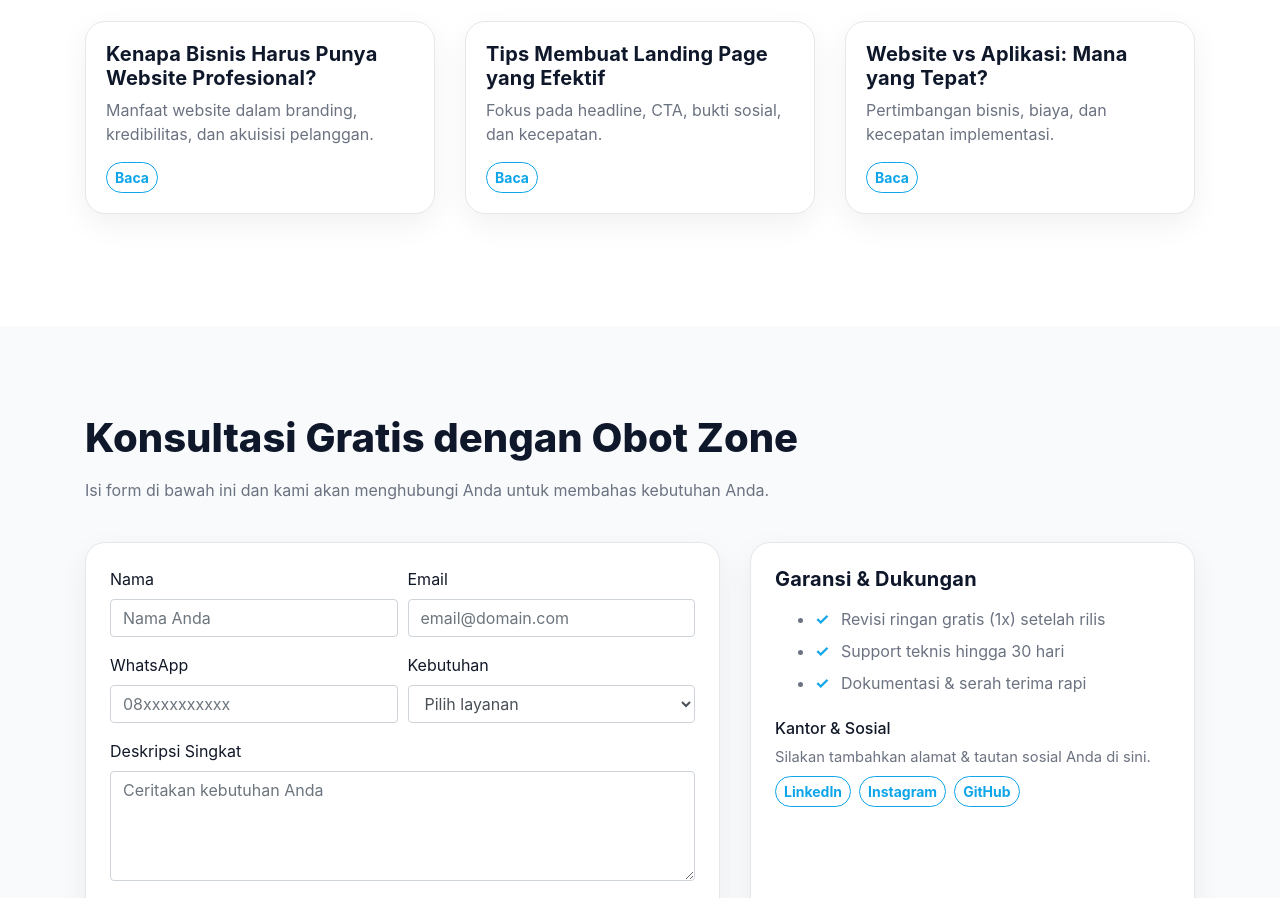
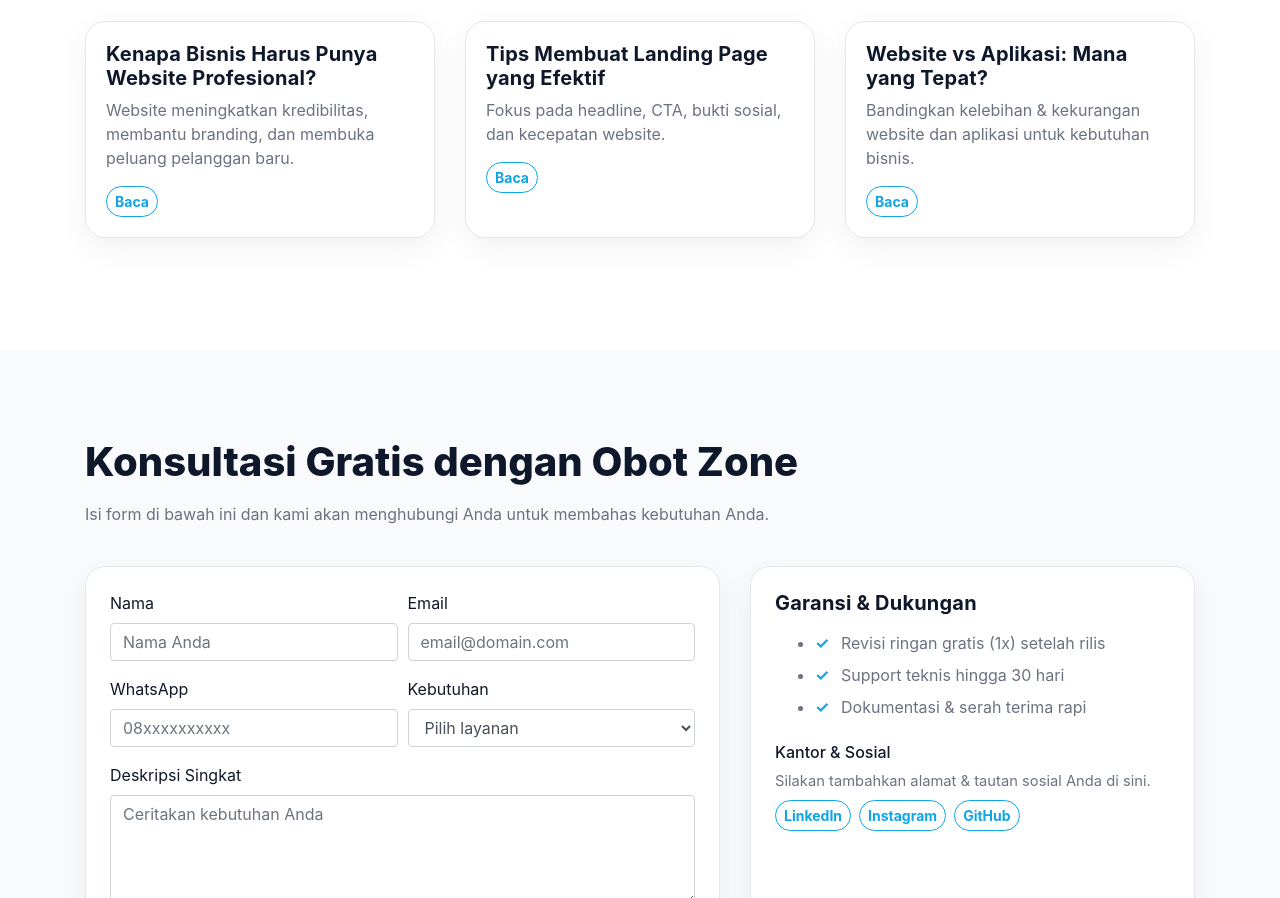
Before and after one commit to Obotzone/obotzone-landing, a plain HTML site: page index.html in a window 1280 px wide. Shown: the part 5286-6184 px from the top of the page. Drawn offline with nearby package versions, Linux system fonts and the light colour scheme.

Commit message:
Update index.html
edit artikel section

```diff
--- a/index.html
+++ b/index.html
@@ -503,36 +503,40 @@
       </div>
     </div>
     <div class="row">
+      <!-- Artikel 1 -->
       <div class="col-md-6 col-lg-4 mb-4">
         <div class="card h-100 shadow-soft">
           <div class="card-body">
             <h5>Kenapa Bisnis Harus Punya Website Profesional?</h5>
-              <p class="text-muted">Manfaat website dalam branding, kredibilitas, dan akuisisi pelanggan.</p>
-              <a href="#" class="btn btn-outline-primary btn-sm">Baca</a>
+            <p class="text-muted">Website meningkatkan kredibilitas, membantu branding, dan membuka peluang pelanggan baru.</p>
+            <a href="artikel/kenapa-website-profesional.html" class="btn btn-outline-primary btn-sm">Baca</a>
           </div>
         </div>
       </div>
+      <!-- Artikel 2 -->
       <div class="col-md-6 col-lg-4 mb-4">
         <div class="card h-100 shadow-soft">
           <div class="card-body">
             <h5>Tips Membuat Landing Page yang Efektif</h5>
-              <p class="text-muted">Fokus pada headline, CTA, bukti sosial, dan kecepatan.</p>
-              <a href="#" class="btn btn-outline-primary btn-sm">Baca</a>
+            <p class="text-muted">Fokus pada headline, CTA, bukti sosial, dan kecepatan website.</p>
+            <a href="artikel/tips-landingpage.html" class="btn btn-outline-primary btn-sm">Baca</a>
           </div>
         </div>
       </div>
+      <!-- Artikel 3 -->
       <div class="col-md-6 col-lg-4 mb-4">
         <div class="card h-100 shadow-soft">
           <div class="card-body">
             <h5>Website vs Aplikasi: Mana yang Tepat?</h5>
-              <p class="text-muted">Pertimbangan bisnis, biaya, dan kecepatan implementasi.</p>
-              <a href="#" class="btn btn-outline-primary btn-sm">Baca</a>
+            <p class="text-muted">Bandingkan kelebihan & kekurangan website dan aplikasi untuk kebutuhan bisnis.</p>
+            <a href="artikel/website-vs-aplikasi.html" class="btn btn-outline-primary btn-sm">Baca</a>
           </div>
         </div>
       </div>
     </div>
   </div>
 </section>
+
 
   <!-- CONTACT -->
   <section id="contact" class="section">
```
Lines whose indentation alone changed are shown as unchanged.
